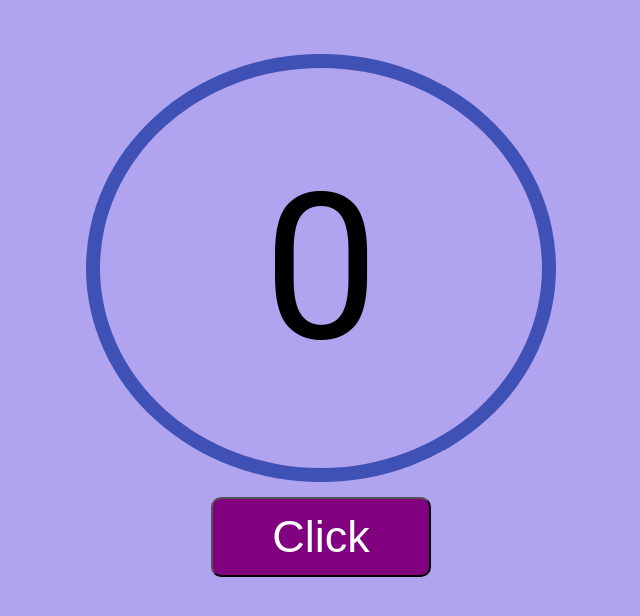
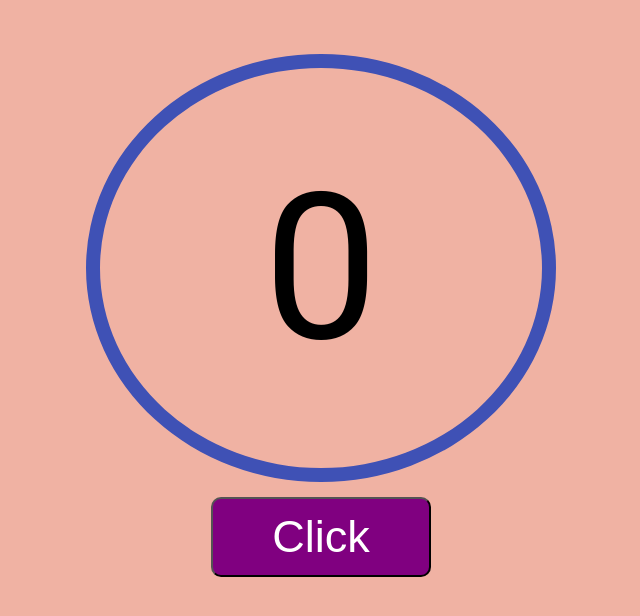
Before and after one commit to mustafatuncer1618/vscode-for-github, a plain HTML site: page index.html in a window 1280 px wide. Shown: the whole page, without its empty margins (319-959 px from the left). Drawn offline with Linux system fonts and the light colour scheme.

Commit message:
Change bacground color to orange

```diff
--- a/style.css
+++ b/style.css
@@ -1,6 +1,6 @@
 body {
   font-size: 40px;
-  background-color: #b0a3f0;
+  background-color: #f0b2a3;
   display: flex;
   flex-wrap: wrap;
   align-items: center;
```
